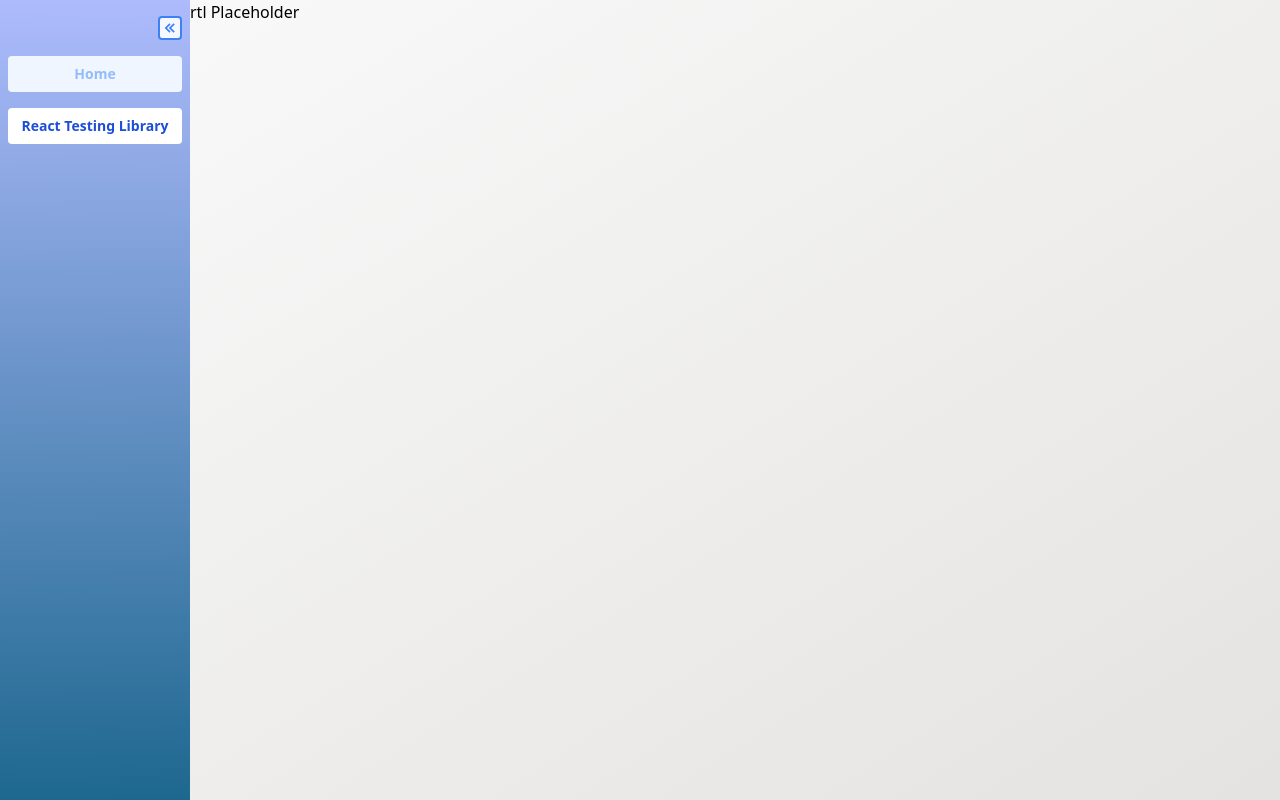
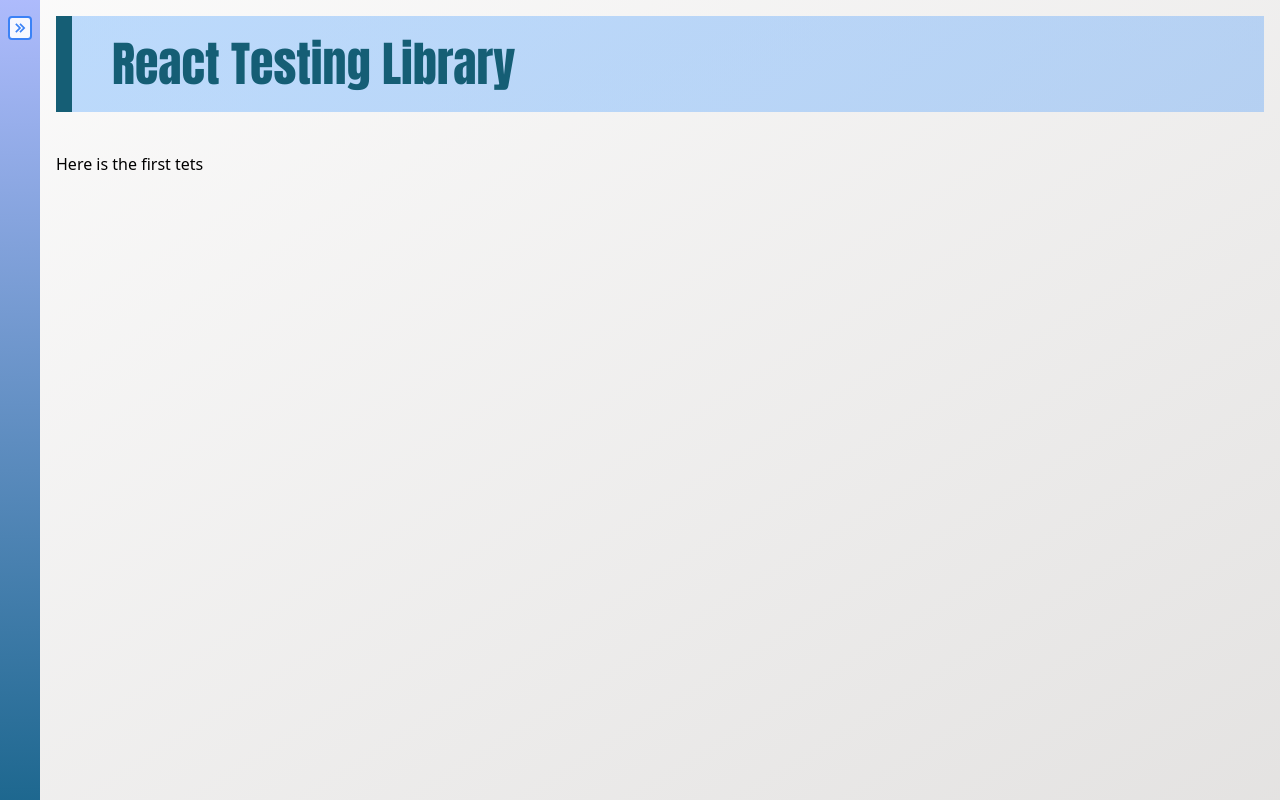
Before and after one commit to PaulHaze/ott-testing, a Next.js app: page /rtl in a window 1280 px wide. Built offline with nearby package versions, Linux system fonts and the light colour scheme.

Commit message:
add a custom header component

```diff
--- a/package.json
+++ b/package.json
@@ -10,6 +10,7 @@
     "e2e:cy": "npx cypress run"
   },
   "dependencies": {
+    "@next/font": "^13.0.0",
     "next": "latest",
     "react": "18.2.0",
     "react-dom": "18.2.0",
--- a/src/components/index.ts
+++ b/src/components/index.ts
@@ -1 +1,3 @@
 export * from './navigation/NavBar';
+
+export * from './ui/Header';
--- /dev/null
+++ b/src/components/ui/Header.tsx
@@ -0,0 +1,17 @@
+import { Anton } from '@next/font/google';
+
+const anton = Anton({
+  weight: '400',
+});
+
+type HeaderProps = {
+  text: string;
+};
+
+export function Header({ text = 'Test Header' }: HeaderProps) {
+  return (
+    <div className="w-full py-6 pl-10 border-l-[16px] border-cyan-800 bg-gradient-to-r from-blue-300/60 to-blue-400/40">
+      <h1 className={`${anton.className} text-cyan-800 text-5xl`}>{text}</h1>
+    </div>
+  );
+}
--- a/src/features/rtl/FirstTest.tsx
+++ b/src/features/rtl/FirstTest.tsx
@@ -1,7 +1,12 @@
+import { Header } from '@Components';
+
 export function FirstTest() {
   return (
     <div>
-      <p>FirstTest Placeholder</p>
+      <Header text="React Testing Library" />
+      <div className="mt-10">
+        <p>Here is the first tets</p>
+      </div>
     </div>
   );
 }
--- a/src/layouts/MainLayout.tsx
+++ b/src/layouts/MainLayout.tsx
@@ -7,7 +7,7 @@
 };
 
 export function MainLayout({ children }: MainLayoutProps) {
-  const [showNav, setShowNav] = useState(true);
+  const [showNav, setShowNav] = useState(false);
 
   const handleNavClick = () => setShowNav((prev) => !prev);
   return (
@@ -19,7 +19,7 @@
       </Head>
       <div className="flex flex-grow">
         <div
-          className={`ease-in-out transition-all duration-700 ${
+          className={`ease-in-out transition-all duration-500 ${
             showNav ? 'min-w-[190px] w-[150px]' : 'min-w-[40px] w-[40px]'
           }`}
         >
--- a/src/pages/rtl.tsx
+++ b/src/pages/rtl.tsx
@@ -1,9 +1,9 @@
-function rtl() {
+import { FirstTest } from '@Features';
+
+export default function rtl() {
   return (
-    <div>
-      <p>rtl Placeholder</p>
+    <div className="p-4">
+      <FirstTest />
     </div>
   );
 }
-
-export default rtl;
```
Also changed, not shown: 1 other file (tests, documents, lock files or other folders).
